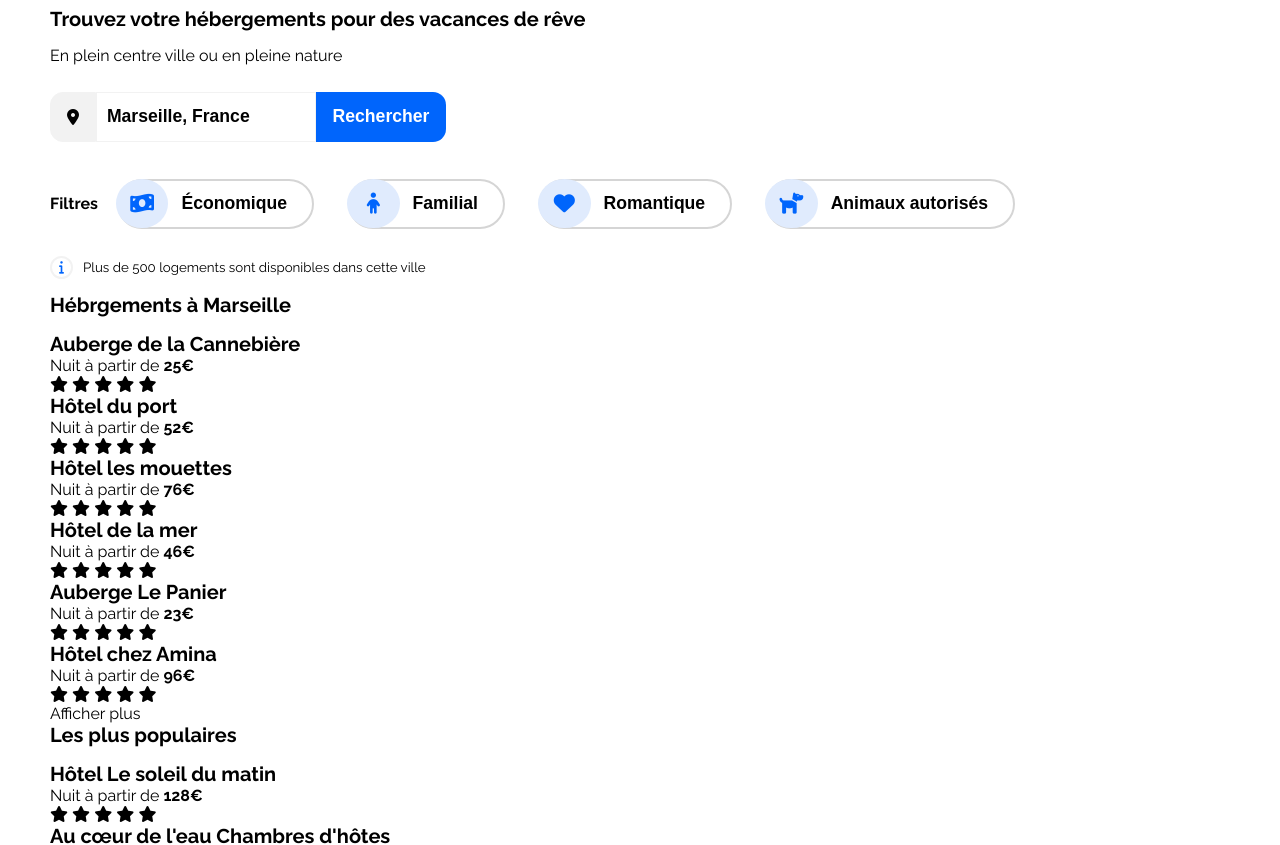
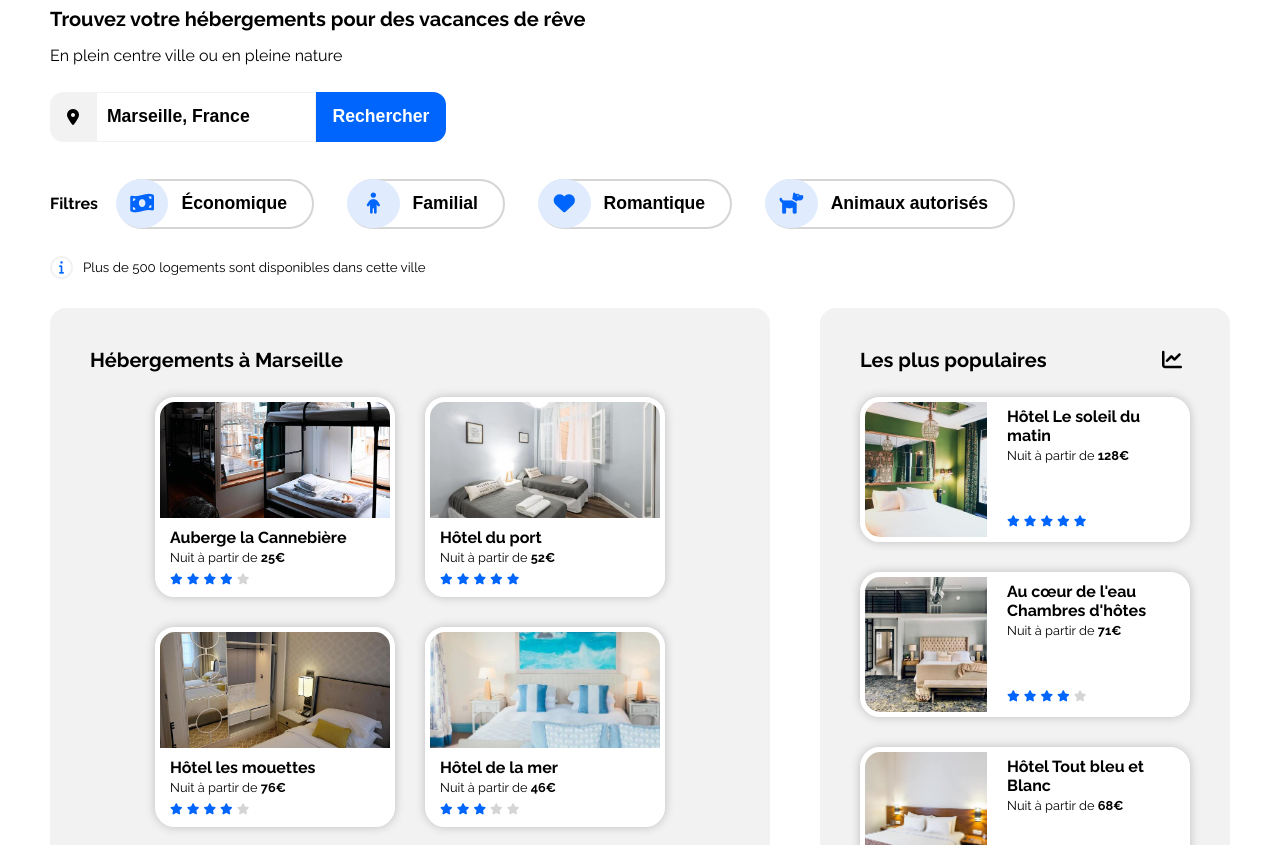
Before and after one commit to Ahmedson/HachemaouiAhmed_2_03032021, a plain HTML site: page index.html in a window 1280 px wide. Shown: the part 107-952 px from the top of the page. Drawn offline with Linux system fonts and the light colour scheme.

Commit message:
HTML : V.2.0 / Style.css : section hebergements

```diff
--- a/index.html
+++ b/index.html
@@ -40,10 +40,12 @@
                 </div>
                 <div class="recherche search_filters">
                     <span id="filtres">Filtres</span>
-                    <button><span class="icones_filtres"><i class="fas fa-money-bill-wave fa-fw"></i></span>Économique</button>
+                    <button><span class="icones_filtres"><i
+                                class="fas fa-money-bill-wave fa-fw"></i></span>Économique</button>
                     <button><span class="icones_filtres"><i class="fas fa-child fa-fw"></i></span>Familial</button>
                     <button><span class="icones_filtres"><i class="fas fa-heart fa-fw"></i></span>Romantique</button>
-                    <button><span class="icones_filtres"><i class="fas fa-dog fa-fw"></i></span>Animaux autorisés</button>
+                    <button><span class="icones_filtres"><i class="fas fa-dog fa-fw"></i></span>Animaux
+                        autorisés</button>
                 </div>
                 <div class="recherche search_info">
                     <p><small><i class="fas fa-info"></i>Plus de 500 logements sont disponibles dans cette ville</small>
@@ -52,20 +54,26 @@
             </section>
             <section id="hebergements">
                 <div class="hebergements">
-                    <h2>Hébrgements à Marseille</h2>
+                    <h2>Hébergements à Marseille</h2>
+                    <div class="H_container">
                         <a href="#">
-                        <div>
-                            <h4>Auberge de la Cannebière</h4>
+                            <div class="cards">
+                                <div class="A_la_cannebiere"></div>
+                                <div class="name_price_stars">
+                                    <h4>Auberge la Cannebière</h4>
                                     <p>Nuit à partir de <b>25€</b></p>
                                     <i class="fas fa-star"></i>
                                     <i class="fas fa-star"></i>
                                     <i class="fas fa-star"></i>
                                     <i class="fas fa-star"></i>
-                            <i class="fas fa-star"></i>
+                                    <i class="fas fa-star gris"></i>
+                                </div>
                             </div>
                         </a>
                         <a href="#">
-                        <div>
+                            <div class="cards">
+                                <div class="H_du_port"></div>
+                                <div class="name_price_stars">
                                     <h4>Hôtel du port</h4>
                                     <p>Nuit à partir de <b>52€</b></p>
                                     <i class="fas fa-star"></i>
@@ -74,42 +82,54 @@
                                     <i class="fas fa-star"></i>
                                     <i class="fas fa-star"></i>
                                 </div>
+                            </div>
                         </a>
                         <a href="#">
-                        <div>
+                            <div class="cards">
+                                <div class="H_les_mouettes"></div>
+                                <div class="name_price_stars">
                                     <h4>Hôtel les mouettes</h4>
                                     <p>Nuit à partir de <b>76€</b></p>
                                     <i class="fas fa-star"></i>
                                     <i class="fas fa-star"></i>
                                     <i class="fas fa-star"></i>
                                     <i class="fas fa-star"></i>
-                            <i class="fas fa-star"></i>
+                                    <i class="fas fa-star gris"></i>
+                                </div>
                             </div>
                         </a>
                         <a href="#">
-                        <div>
+                            <div class="cards">
+                                <div class="H_de_la_mer"></div>
+                                <div class="name_price_stars">
                                     <h4>Hôtel de la mer</h4>
                                     <p>Nuit à partir de <b>46€</b></p>
                                     <i class="fas fa-star"></i>
                                     <i class="fas fa-star"></i>
                                     <i class="fas fa-star"></i>
-                            <i class="fas fa-star"></i>
-                            <i class="fas fa-star"></i>
+                                    <i class="fas fa-star gris"></i>
+                                    <i class="fas fa-star gris"></i>
+                                </div>
                             </div>
                         </a>
                         <a href="#">
-                        <div>
+                            <div class="cards">
+                                <div class="A_le_panier"></div>
+                                <div class="name_price_stars">
                                     <h4>Auberge Le Panier</h4>
                                     <p>Nuit à partir de <b>23€</b></p>
                                     <i class="fas fa-star"></i>
                                     <i class="fas fa-star"></i>
                                     <i class="fas fa-star"></i>
                                     <i class="fas fa-star"></i>
-                            <i class="fas fa-star"></i>
+                                    <i class="fas fa-star gris"></i>
+                                </div>
                             </div>
                         </a>
                         <a href="#">
-                        <div>
+                            <div class="cards">
+                                <div class="H_chez_amina"></div>
+                                <div class="name_price_stars">
                                     <h4>Hôtel chez Amina</h4>
                                     <p>Nuit à partir de <b>96€</b></p>
                                     <i class="fas fa-star"></i>
@@ -118,13 +138,18 @@
                                     <i class="fas fa-star"></i>
                                     <i class="fas fa-star"></i>
                                 </div>
+                            </div>
                         </a>
-                    <p>Afficher plus</p>
+                    </div>
+                    <p class="afficher_plus">Afficher plus</p>
                 </div>
                 <div class="hebergements populaires">
-                    <h2>Les plus populaires</h2>
+                    <h2>Les plus populaires<i class="fas fa-chart-line"></i></h2>
+                    <div class="H_container">
                         <a href="#">
-                        <div>
+                            <div class="cards">
+                                <div class="H_soleil_matin"></div>
+                                <div class="name_price_stars">
                                     <h4>Hôtel Le soleil du matin</h4>
                                     <p>Nuit à partir de <b>128€</b></p>
                                     <i class="fas fa-star"></i>
@@ -133,29 +158,37 @@
                                     <i class="fas fa-star"></i>
                                     <i class="fas fa-star"></i>
                                 </div>
+                            </div>
                         </a>
                         <a href="#">
-                        <div>
+                            <div class="cards">
+                                <div class="au_coeur_de_l_eau"></div>
+                                <div class="name_price_stars">
                                     <h4>Au cœur de l'eau Chambres d'hôtes</h4>
                                     <p>Nuit à partir de <b>71€</b></p>
                                     <i class="fas fa-star"></i>
                                     <i class="fas fa-star"></i>
                                     <i class="fas fa-star"></i>
                                     <i class="fas fa-star"></i>
-                            <i class="fas fa-star"></i>
+                                    <i class="fas fa-star gris"></i>
+                                </div>
                             </div>
                         </a>
                         <a href="#">
-                        <div>
+                            <div class="cards">
+                                <div class="H_bleu_et_blanc"></div>
+                                <div class="name_price_stars">
                                     <h4>Hôtel Tout bleu et Blanc</h4>
                                     <p>Nuit à partir de <b>68€</b></p>
                                     <i class="fas fa-star"></i>
                                     <i class="fas fa-star"></i>
                                     <i class="fas fa-star"></i>
                                     <i class="fas fa-star"></i>
-                            <i class="fas fa-star"></i>
+                                    <i class="fas fa-star gris"></i>
+                                </div>
                             </div>
                         </a>
+                    </div>
                 </div>
             </section>
             <section id="activites">
--- a/style.css
+++ b/style.css
@@ -27,7 +27,7 @@ ul{
     list-style-type: none;
 }
 
-#login, h2, h4, .recherche button, .search_input input, #filtres{
+#login, h2, h4, .recherche button, .search_input input, #filtres, .afficher_plus{
     font-weight: bold;
 }
 
@@ -96,7 +96,7 @@ button{
     transform: scaleX(1);
 }
 
-/* Section recherche */
+/* Research section */
 
 #recherche{
     display: flex;
@@ -146,10 +146,10 @@ h2{
 }
 
 .search_input button:hover{
-    background-color: rgb(224, 235, 253);
-    color: #0065FC;
-    border: 1px solid #0065FC;
-    font-size: 1.25em;
+    /* background-color: rgb(224, 235, 253); */
+    /* color: #0065FC; */
+    /* border: 1px solid #0065FC; */
+    font-size: 1.20em;
 }
 
 .search_filters button{
@@ -202,6 +202,171 @@ h2{
     border: 2px solid #F2F2F2;
 }
 
+/* Section hébergements */
+
+#hebergements{
+    display: flex;
+    justify-content: space-between;
+    margin-top: 15px;
+}
+
+#hebergements h2{
+    margin-bottom: 25px;
+}
+
+.afficher_plus{
+    margin-top: 5%;
+}
+
+#hebergements>div:nth-child(1){
+    flex: 2.5;
+    margin-right: 25px;
+}
+
+#hebergements>div:nth-child(2){
+    flex: 1;
+    margin-left: 25px;
+}
+
+.hebergements{
+    background-color: #F2F2F2;
+    padding: 40px;
+    border-radius: 1em;
+}
+
+.hebergements a{
+    display: block;
+}
+
+.H_container{
+    /* display: flex;
+    justify-content: space-between;
+    justify-content: center;
+    flex-wrap: wrap; */
+    display: grid;
+    grid-template-columns: repeat(auto-fill, 240px);
+    justify-content: center;
+    gap: 30px;
+}
+
+.fa-chart-line{
+    padding-left: 35%;
+}
+
+.populaires .H_container{
+    grid-template-columns: 1fr;
+}
+
+.cards{
+    display: flex;
+    flex-direction: column;
+    width: 240px;
+    height: 200px;
+    border-radius: 1.25em;
+    box-shadow: 0 0 10px rgba(66, 66, 66, 0.3);
+    transition: all 0.5s;
+}
+
+.cards:hover{
+
+    box-shadow: 0 0 10px rgba(66, 66, 66, 1);
+    transform: scale(1.07);
+}
+
+.populaires .cards{
+    flex-direction: row;
+    width: 330px;
+    height: 145px;
+}
+
+.cards>div:nth-child(1){
+    background-size: cover;
+    background-position: 50% 75%;
+    border-top-left-radius: 1.25em;
+    border-top-right-radius: 1.25em;
+    border: 5px solid #fff;
+    height: 70%;
+}
+
+.populaires .cards>div:nth-child(1){
+    width: 40%;
+    height: 100%;
+    border-bottom-left-radius: 1.25em;
+    border-top-right-radius: 0;
+}
+
+.name_price_stars{
+    /* display: inline-block; */
+    background-color: white;
+    padding-left: 10px;
+    border-bottom-left-radius: 1.25em;
+    border-bottom-right-radius: 1.25em;
+    border: 5px solid #fff;
+    flex: 1;
+}
+
+.populaires .name_price_stars{
+    padding-top: 5px;
+    border-top-right-radius: 1.25em;
+    border-bottom-left-radius: 0;
+}
+
+.populaires .name_price_stars i{
+    margin-top:  50px;
+}
+
+.name_price_stars h4{
+    font-size: 1em;
+}
+
+.name_price_stars p{
+    font-size: 0.8em;
+    padding: 3px 0;
+    margin-bottom: auto;
+}
+
+.name_price_stars i{
+    font-size: 0.7em;
+    color: #0065FC;
+    padding-bottom: 7px;
+}
+
+.name_price_stars i.gris{
+    color: rgb(213, 213, 213);
+}
+
+.A_la_cannebiere{
+    background: url(img/hebergements/marcus-loke-WQJvWU_HZFo-unsplash.jpg);
+}
+.H_du_port{
+    background: url(img/hebergements/fred-kleber-gTbaxaVLvsg-unsplash.jpg);
+}
+.H_les_mouettes{
+    background: url(img/hebergements/reisetopia-B8WIgxA_PFU-unsplash.jpg);
+}
+.H_de_la_mer{
+    background: url(img/hebergements/annie-spratt-Eg1qcIitAuA-unsplash.jpg);
+}
+.A_le_panier{
+    background: url(img/hebergements/nicate-lee-kT-ZyaiwBe0-unsplash.jpg);
+}
+.H_chez_amina{
+    background: url(img/hebergements/febrian-zakaria-M6S1WvfW68A-unsplash.jpg);
+}
+
+/* *** */
+
+.H_soleil_matin{
+    background: url(img/hebergements/emile-guillemot-Bj_rcSC5XfE-unsplash.jpg);
+}
+
+.au_coeur_de_l_eau{
+    background: url(img/hebergements/aw-creative-VGs8z60yT2c-unsplash.jpg);
+}
+
+.H_bleu_et_blanc{
+    background: url(img/hebergements/febrian-zakaria-sjvU0THccQA-unsplash.jpg);
+}
 /* Footer */
 
 footer#footer{
```
Lines whose indentation alone changed are shown as unchanged.
